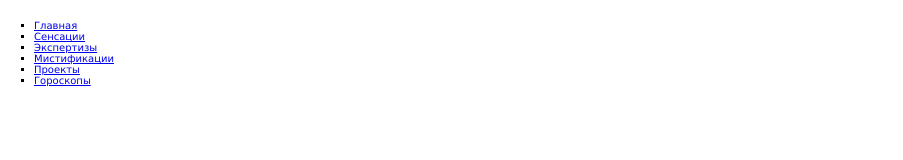
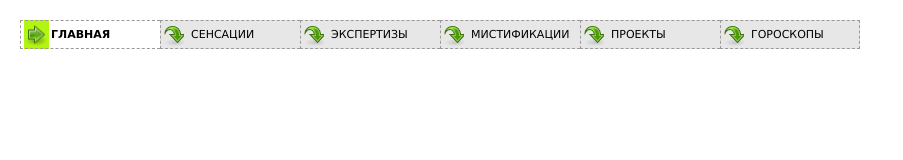
Before and after one commit to oksbyv/cssverstka, a plain HTML site: page 09/nav_bar/nav_bar.html in a window 1280 px wide. Shown: the whole page, without its empty margins (0-903 px from the left). Drawn offline with Linux system fonts and the light colour scheme.

Commit message:
first commit

```diff
--- a/09/nav_bar/nav_bar.html
+++ b/09/nav_bar/nav_bar.html
@@ -1,21 +1,107 @@
-<!doctype html>
+<!DOCTYPE html>
 <html>
   <head>
-<meta charset="utf-8">
+    <meta charset="utf-8" />
     <title>CosmoFarmer</title>
     <style>
       /* сброс стилей браузера */
-html, body, div, span, object, iframe, h1, h2, h3, h4, h5, h6, p, blockquote, pre, a, abbr, acronym, address, big, cite, code, del, dfn, em, img, ins, kbd, q, s, samp,small, strike, strong, sub, sup, tt, var, b, u, i, center, dl, dt, dd, ol, ul, li, fieldset, form, label, legend,
-table, caption, tbody, tfoot, thead, tr, th, td, article, aside, canvas, details, embed,
-figure, figcaption, footer, header, hgroup, menu, nav, output, ruby, section, summary,
-time, mark, audio, video {
+      html,
+      body,
+      div,
+      span,
+      object,
+      iframe,
+      h1,
+      h2,
+      h3,
+      h4,
+      h5,
+      h6,
+      p,
+      blockquote,
+      pre,
+      a,
+      abbr,
+      acronym,
+      address,
+      big,
+      cite,
+      code,
+      del,
+      dfn,
+      em,
+      img,
+      ins,
+      kbd,
+      q,
+      s,
+      samp,
+      small,
+      strike,
+      strong,
+      sub,
+      sup,
+      tt,
+      var,
+      b,
+      u,
+      i,
+      center,
+      dl,
+      dt,
+      dd,
+      ol,
+      ul,
+      li,
+      fieldset,
+      form,
+      label,
+      legend,
+      table,
+      caption,
+      tbody,
+      tfoot,
+      thead,
+      tr,
+      th,
+      td,
+      article,
+      aside,
+      canvas,
+      details,
+      embed,
+      figure,
+      figcaption,
+      footer,
+      header,
+      hgroup,
+      menu,
+      nav,
+      output,
+      ruby,
+      section,
+      summary,
+      time,
+      mark,
+      audio,
+      video {
         margin: 0;
         padding: 0;
         border: 0;
         font-size: 100%;
         vertical-align: baseline;
       }
-article, aside, details, figcaption, figure, footer, header, hgroup, menu, nav, section {
+      article,
+      aside,
+      details,
+      figcaption,
+      figure,
+      footer,
+      header,
+      hgroup,
+      menu,
+      nav,
+      section {
         display: block;
       }
       body {
@@ -40,19 +126,62 @@ body {
         font: 62.5% Verdana, Arial, Helvetica, sans-serif;
         padding: 20px;
       }
-
-
-
+      .mainNav {
+        margin: 0;
+        padding: 0;
+        list-style: none;
+      }
+      .mainNav li {
+        float: left;
+        width: 14em;
+      }
+      .mainNav a {
+        color: #000;
+        font-size: 11px;
+        text-transform: uppercase;
+        text-decoration: none;
+        border: 1px dashed #999;
+        border-right: none;
+        padding: 7px 5px 7px 30px;
+        display: block;
+        background-color: #e7e7e7;
+        background-image: url(images/nav.png);
+        background-repeat: no-repeat;
+        background-position: 0 2px;
+      }
+      .mainNav li:last-of-type a {
+        border-right: 1px dashed #999;
+      }
+      .mainNav a:hover {
+        font-weight: bold;
+        background-color: #b2f511;
+        background-position: 3px 50%;
+      }
+      .home .homeLink,
+      .feature .featureLink,
+      .expert .expertLink,
+      .quiz .quizLink,
+      .project .projectLink,
+      .horoscope .horoscopeLink {
+        background-color: #ffffff;
+        background-position: 3px;
+        padding-right: 15px;
+        padding-left: 30px;
+        font-weight: bold;
+      }
+      .homeLink:hover {
+        background-image: url(images/home.png);
+      }
     </style>
   </head>
-<body>
-  <ul>
-    <li><a href="/index.html">Главная</a></li>
-    <li><a href="/features/">Сенсации</a></li>
-    <li><a href="/experts/">Экспертизы</a></li>
-    <li><a href="/quiz/">Мистификации</a></li>
-    <li><a href="/projects/">Проекты</a></li>
-    <li><a href="/horoscopes/">Гороскопы</a></li>
+  <body class="home">
+    <ul class="mainNav">
+      <li><a href="/index.html" class="homeLink">Главная</a></li>
+      <li><a href="/features/" class="featureLink">Сенсации</a></li>
+      <li><a href="/experts/" class="expertLink">Экспертизы</a></li>
+      <li><a href="/quiz/" class="quizLink">Мистификации</a></li>
+      <li><a href="/projects/" class="projectLink">Проекты</a></li>
+      <li><a href="/horoscopes/" class="horoscopeLink">Гороскопы</a></li>
     </ul>
   </body>
 </html>
```
Also changed, not shown: 09/links/links.html (+78 -9 lines). Lines whose indentation alone changed are shown as unchanged.
